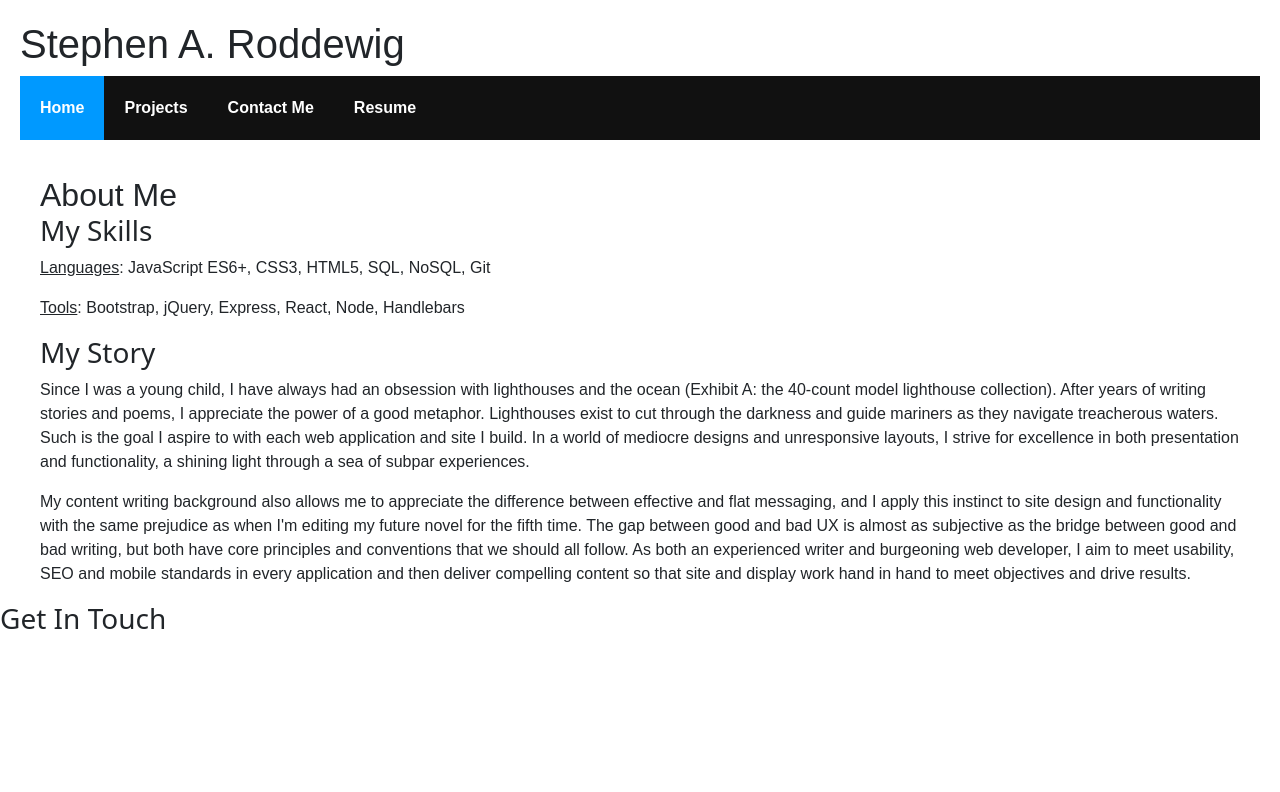
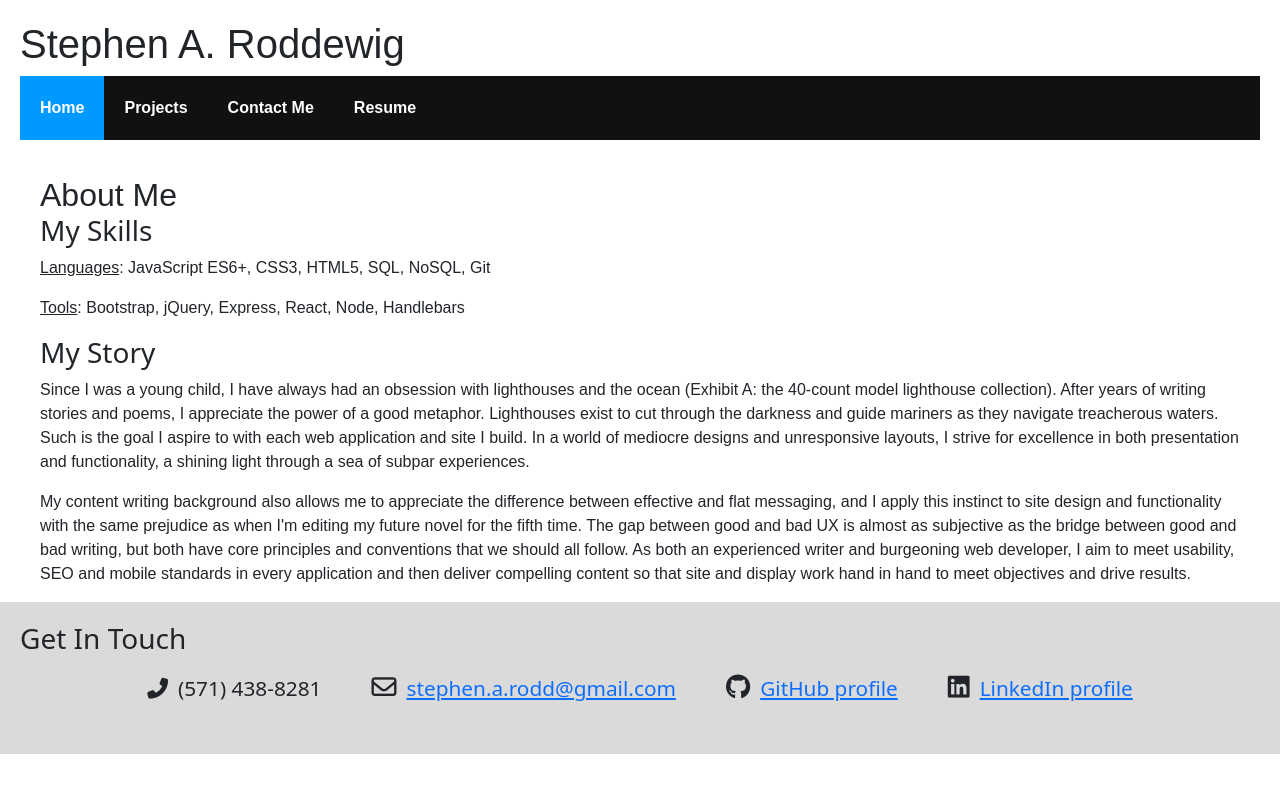
Before and after one commit to Captain63/portfolio-react-app, a React (Create React App) app: page /#/ in a window 1280 px wide. Shown: the top 792 px of the page. Built offline with nearby package versions, Linux system fonts and the light colour scheme; a web font is replaced by a local one.

Commit message:
Add contact info for footer

```diff
--- a/src/components/Footer.js
+++ b/src/components/Footer.js
@@ -3,9 +3,29 @@ import { Component } from "react";
 class Footer extends Component {
     render() {
         return (
-            <div>
+            <footer>
                 <h3>Get In Touch</h3>
-            </div>
+                    <section className="contact-info">
+                        <div id="phone">
+                            (571) 438-8281
+                        </div>
+
+                        <div id="email">
+                            <i className="far fa-envelope"></i>
+                            <a href="mailto:stephen.a.rodd@gmail.com">stephen.a.rodd@gmail.com</a>
+                        </div>
+
+                        <div id="github">
+                            <i className="fab fa-github"></i>
+                            <a href="https://github.com/Captain63" target="_blank" rel="noreferrer">GitHub profile</a>
+                        </div>
+
+                        <div id="linkedin">
+                            <i className="fab fa-linkedin"></i>
+                            <a href="https://www.linkedin.com/in/stephen-roddewig/" target="_blank" rel="noreferrer">LinkedIn profile</a>
+                        </div>
+                    </section>
+            </footer>
         );
     }
 }
```
